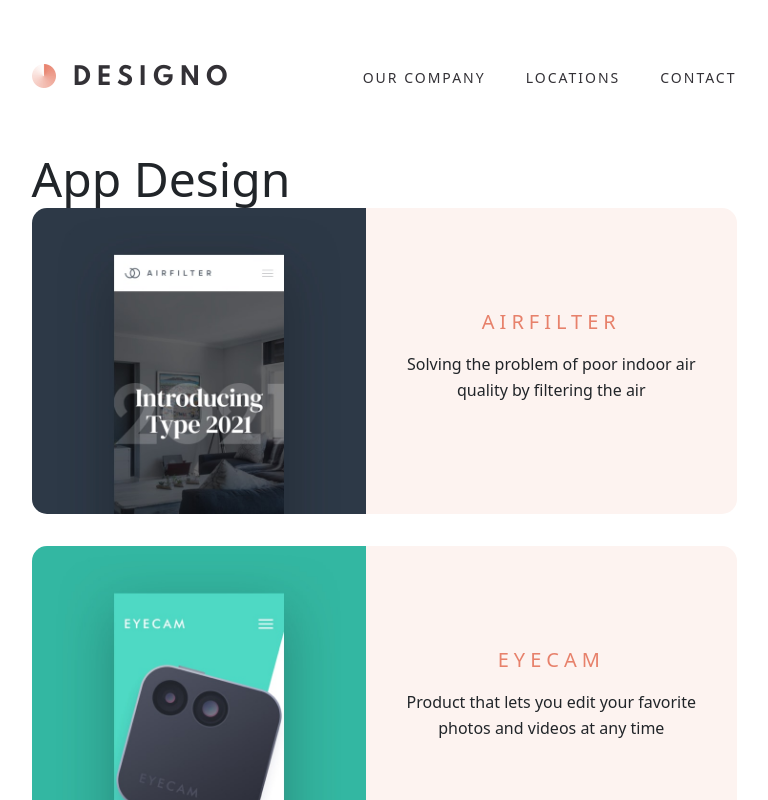
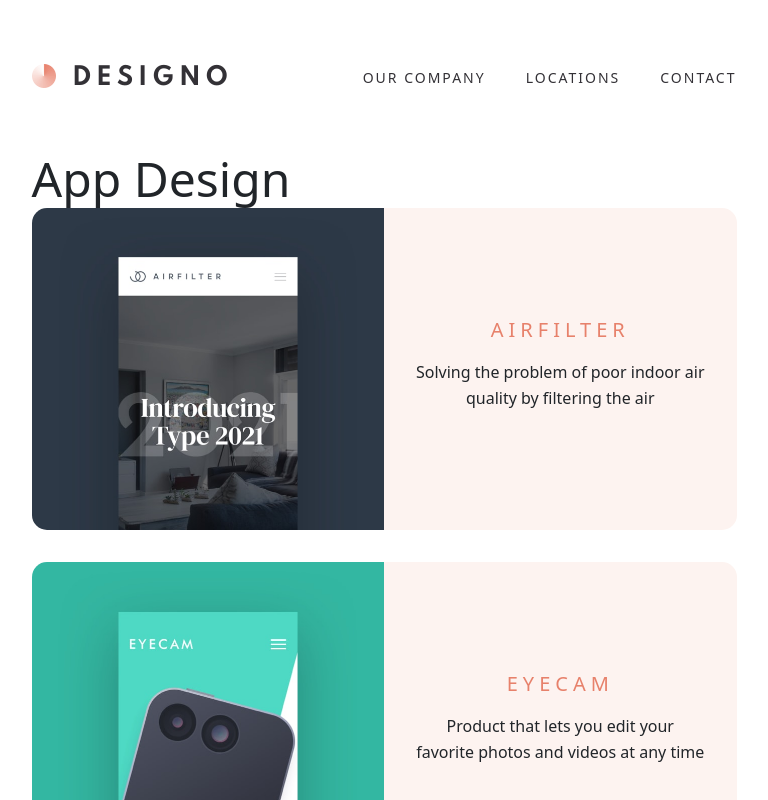
Before and after one commit to JMiller686/designo, a React (Create React App) app: page /app-design in a window 768 px wide. Shown: the top 800 px of the page. Built offline with nearby package versions, Linux system fonts and the light colour scheme.

Commit message:
fixed width on mobile project cards

```diff
--- a/src/components/ProjectCard/ProjectCard.module.scss
+++ b/src/components/ProjectCard/ProjectCard.module.scss
@@ -7,6 +7,10 @@
     overflow: hidden;
 
     .projectCardImg {
+        @media(min-width:767px) and (max-width: 992px) {
+            width: 50%;
+        }
+
          img {
             width: 100%;
          }
@@ -28,7 +32,7 @@
         }
 
         @media(min-width:767px) and (max-width: 992px) {
-            width: 100%;
+            width: 50%;
             display: flex;
             flex-direction: column;
             justify-content: center;
```
